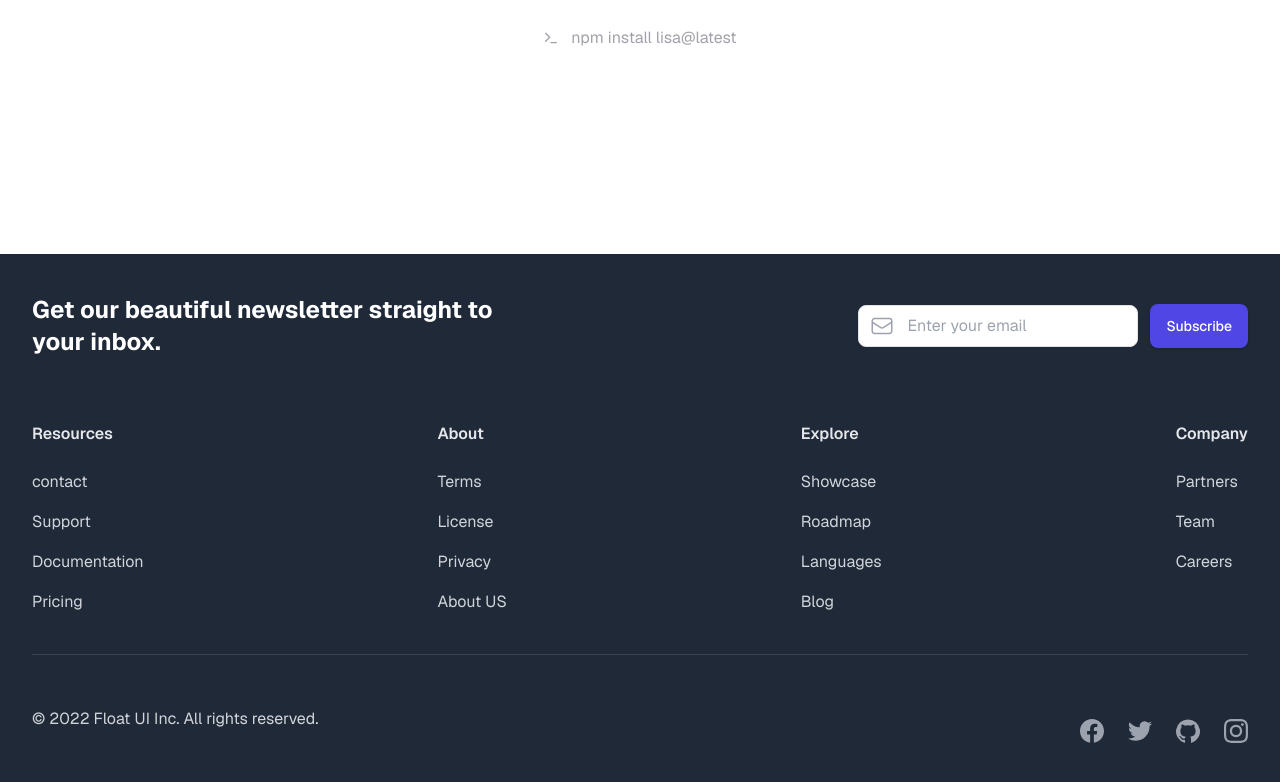
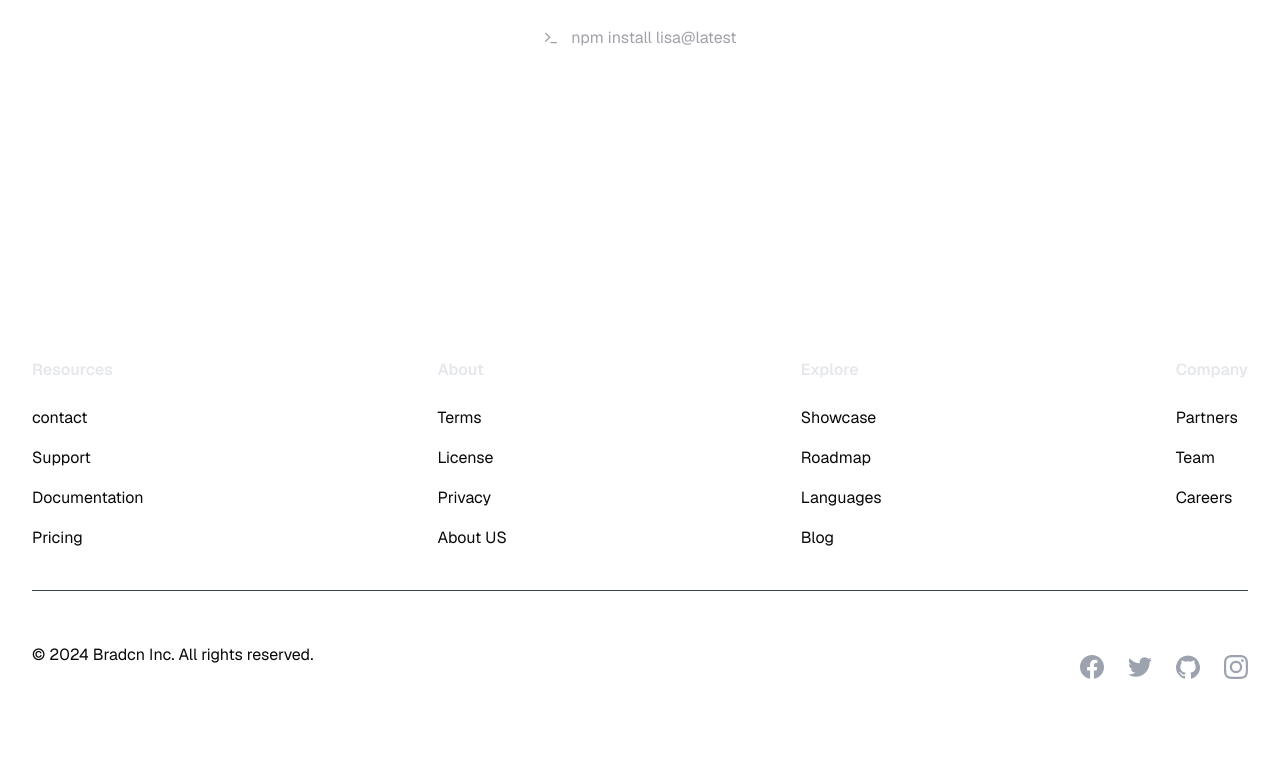
Before and after one commit to bradcn/bradcn, a Next.js app: page / in a window 1280 px wide. Shown: the part 538-1320 px from the top of the page. After the commit the page ends 1257 px from the top, so only its background shows below. Built offline with nearby package versions, Linux system fonts and the light colour scheme.

Commit message:
Update footer.tsx

```diff
--- a/components/footer.tsx
+++ b/components/footer.tsx
@@ -88,38 +88,13 @@ export function Footer() {
     ]
 
     return (
-        <footer className="pt-10 bg-gray-800">
+        <footer className="pt-10">
             <div className="max-w-screen-xl mx-auto px-4 md:px-8">
-                <div className="justify-between items-center gap-12 md:flex">
-                    <div className="flex-1 max-w-lg">
-                        <h3 className="text-white text-2xl font-bold">
-                            Get our beautiful newsletter straight to your inbox.
-                        </h3>
-                    </div>
-                    <div className="flex-1 mt-6 md:mt-0">
-                        <form onSubmit={(e) => e.preventDefault()} className="flex items-center gap-x-3 md:justify-end">
-                            <div className="relative">
-                                <svg className="w-6 h-6 text-gray-400 absolute left-3 inset-y-0 my-auto" xmlns="http://www.w3.org/2000/svg" fill="none" viewBox="0 0 24 24" strokeWidth={1.5} stroke="currentColor">
-                                    <path strokeLinecap="round" strokeLinejoin="round" d="M21.75 6.75v10.5a2.25 2.25 0 01-2.25 2.25h-15a2.25 2.25 0 01-2.25-2.25V6.75m19.5 0A2.25 2.25 0 0019.5 4.5h-15a2.25 2.25 0 00-2.25 2.25m19.5 0v.243a2.25 2.25 0 01-1.07 1.916l-7.5 4.615a2.25 2.25 0 01-2.36 0L3.32 8.91a2.25 2.25 0 01-1.07-1.916V6.75" />
-                                </svg>
-                                <input
-                                    type="email"
-                                    required
-                                    placeholder="Enter your email"
-                                    className="w-full pl-12 pr-3 py-2 text-gray-500 bg-white outline-none border focus:border-indigo-600 shadow-sm rounded-lg"
-                                />
-                            </div>
-                            <button className="block w-auto py-3 px-4 font-medium text-sm text-center text-white bg-indigo-600 hover:bg-indigo-500 active:bg-indigo-700 active:shadow-none rounded-lg shadow">
-                                Subscribe
-                            </button>
-                        </form>
-                    </div>
-                </div>
                 <div className="flex-1 mt-16 space-y-6 justify-between sm:flex md:space-y-0">
                     {
                         footerNavs.map((item, idx) => (
                             <ul
-                                className="space-y-4 text-gray-300"
+                                className="space-y-4"
                                 key={idx}
                             >
                                 <h4 className="text-gray-200 font-semibold sm:pb-2">
@@ -130,7 +105,7 @@ export function Footer() {
                                         <li key={idx}>
                                             <Link
                                                 href={el.href}
-                                                className="duration-150 hover:text-gray-400"
+                                                className="duration-150"
 
                                             >
                                                 {el.name}
@@ -143,7 +118,7 @@ export function Footer() {
                     }
                 </div>
                 <div className="mt-10 py-10 border-t border-gray-700 items-center justify-between sm:flex">
-                    <p className="text-gray-300">© 2022 Float UI Inc. All rights reserved.</p>
+                    <p className="">© 2024 Bradcn Inc. All rights reserved.</p>
                     <div className="flex items-center gap-x-6 text-gray-400 mt-6">
                         <a href="javascript:void()">
                             <svg className="w-6 h-6 hover:text-gray-500 duration-150" fill="none" viewBox="0 0 48 48"><g clip-path="url(#a)"><path fill="currentColor" d="M48 24C48 10.745 37.255 0 24 0S0 10.745 0 24c0 11.979 8.776 21.908 20.25 23.708v-16.77h-6.094V24h6.094v-5.288c0-6.014 3.583-9.337 9.065-9.337 2.625 0 5.372.469 5.372.469v5.906h-3.026c-2.981 0-3.911 1.85-3.911 3.75V24h6.656l-1.064 6.938H27.75v16.77C39.224 45.908 48 35.978 48 24z" /></g><defs><clipPath id="a"><path fill="#fff" d="M0 0h48v48H0z" /></clipPath></defs></svg>
```
